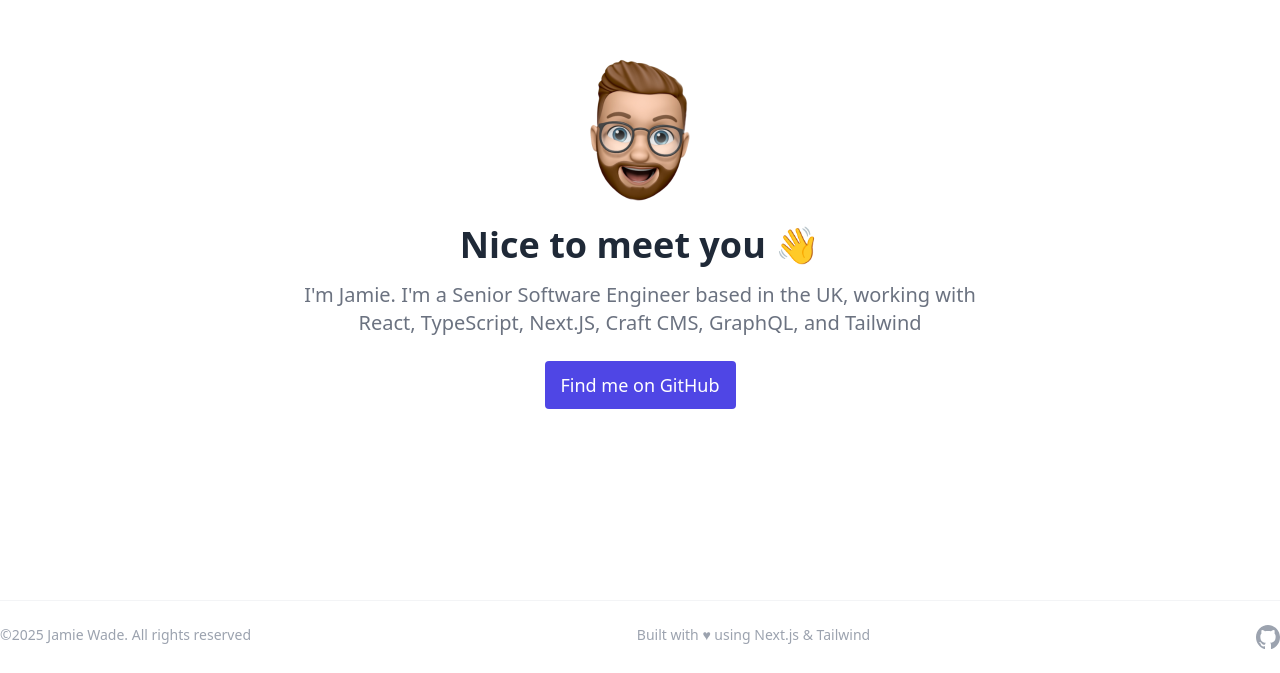
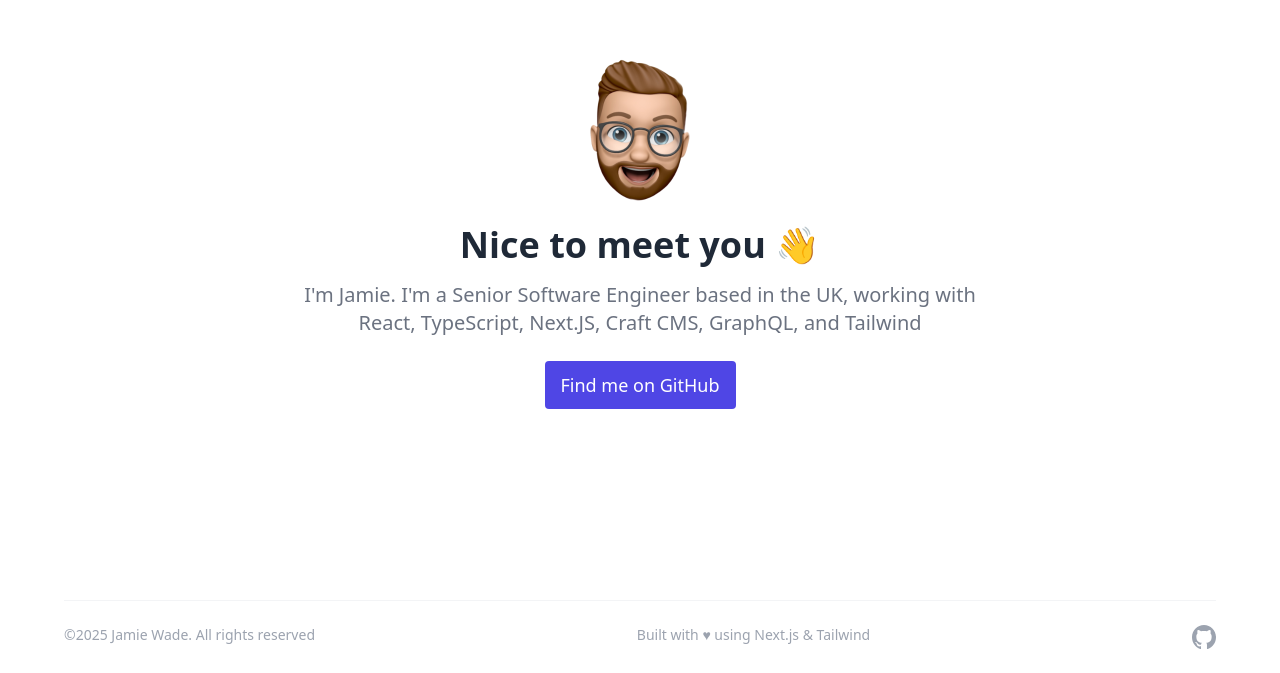
Before and after one commit to jamiewade/jamiewade.co.uk, a Next.js app: page / in a window 1280 px wide. Shown: the part 127-800 px from the top of the page. Built offline with nearby package versions, Linux system fonts and the light colour scheme.

Commit message:
Fixes Tailwind config typo

```diff
--- a/tailwind.config.js
+++ b/tailwind.config.js
@@ -5,7 +5,7 @@ module.exports = {
 		'./components/**/*.{js,ts,jsx,tsx}',
 	],
 	theme: {
-		ontainer: {
+		container: {
 			center: true,
 			padding: {
 				DEFAULT: '2rem',
```
